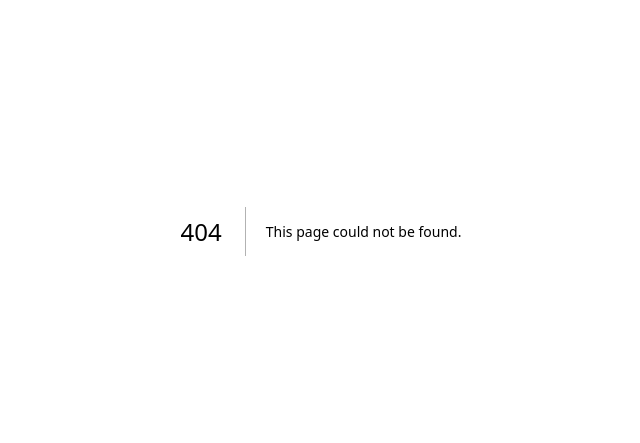
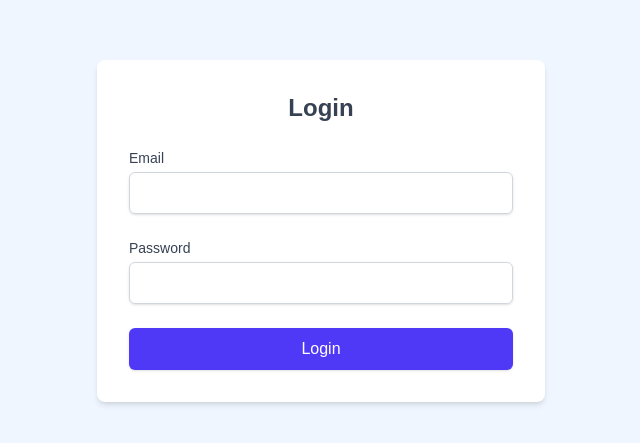
Before and after one commit to alexchchen/ssrf-url-previewer, a Next.js app: page /login in a window 1280 px wide. Before the commit this address had no page. Shown: the part 169-612 px from the top of the page, without its empty margins (319-959 px from the left). Built offline with nearby package versions, Linux system fonts and the light colour scheme.

Commit message:
Added login page and added functionality to header
Added very basic login page (can change ui nothing is set) and made it so you can access login page from header

```diff
--- /dev/null
+++ b/src/app/login/page.tsx
@@ -0,0 +1,62 @@
+"use client";
+
+import { Header } from "@/components/Header";
+import { useState } from "react";
+
+export default function LoginPage() {
+    const [email, setEmail] = useState("");
+    const [password, setPassword] = useState("");
+    const [error, setError] = useState("");
+
+    const handleSubmit = (e: React.FormEvent) => {
+        e.preventDefault();
+        // TODO: login logic here
+
+    }
+    return (
+        <div className="min-h-screen flex items-center justify-center bg-blue-50">
+            <div className="bg-white p-8 rounded-lg shadow-md w-full max-w-md">
+                <h1 className="text-2xl font-bold mb-6 text-center text-gray-700">Login</h1>
+                {error && (
+                    <div className="mb-4 p-3 bg-red-100 text-red-700 rounded">
+                        {error}
+                    </div>
+                )}
+                <form onSubmit={handleSubmit} className="space-y-6">
+                    <div>
+                        <label htmlFor="email" className="block text-sm font-medium text-gray-700">
+                            Email
+                        </label>
+                        <input
+                            type="email"
+                            id="email"
+                            value={email}
+                            onChange={(e) => setEmail(e.target.value)}
+                            required
+                            className="mt-1 block w-full px-3 py-2 border border-gray-300 rounded-md shadow-sm focus:outline-none focus:ring-indigo-500 focus:border-indigo-500"
+                        />
+                    </div>
+                    <div>
+                        <label htmlFor="password" className="block text-sm font-medium text-gray-700">
+                            Password
+                        </label>
+                        <input
+                            type="password"
+                            id="password"
+                            value={password}
+                            onChange={(e) => setPassword(e.target.value)}
+                            required
+                            className="mt-1 block w-full px-3 py-2 border border-gray-300 rounded-md shadow-sm focus:outline-none focus:ring-indigo-500 focus:border-indigo-500"
+                        />
+                    </div>
+                    <button
+                        type="submit"
+                        className="w-full flex justify-center py-2 px-4 border border-transparent rounded-md shadow-sm text-white bg-indigo-600 hover:bg-indigo-700 focus:outline-none focus:ring-2 focus:ring-offset-2 focus:ring-indigo-500"
+                    >
+                        Login
+                    </button>
+                </form>
+            </div>
+        </div>
+    )
+}
--- a/src/components/Header.tsx
+++ b/src/components/Header.tsx
@@ -1,4 +1,5 @@
 import { LogIn } from "lucide-react";
+import Link from "next/link";
 
 export function Header() {
   return (
@@ -13,10 +14,10 @@
           </div>
 
           <div className="flex items-center gap-3">
-            <button className="flex items-center gap-2 px-4 py-2 bg-indigo-600 text-white rounded-lg hover:bg-indigo-700 transition-colors cursor-pointer">
+            <Link href="/login" className="flex items-center gap-2 px-4 py-2 bg-indigo-600 text-white rounded-lg hover:bg-indigo-700 transition-colors cursor-pointer">
               <LogIn className="w-4 h-4" />
               <span>Login</span>
-            </button>
+            </Link>
           </div>
         </div>
       </div>
```
Also changed, not shown: 1 other file (tests, documents, lock files or other folders).
